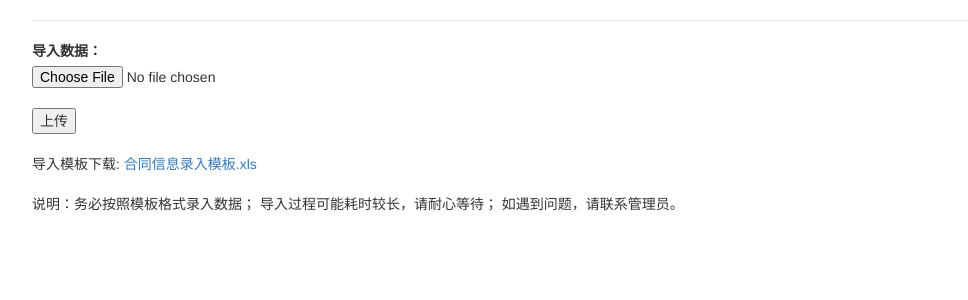
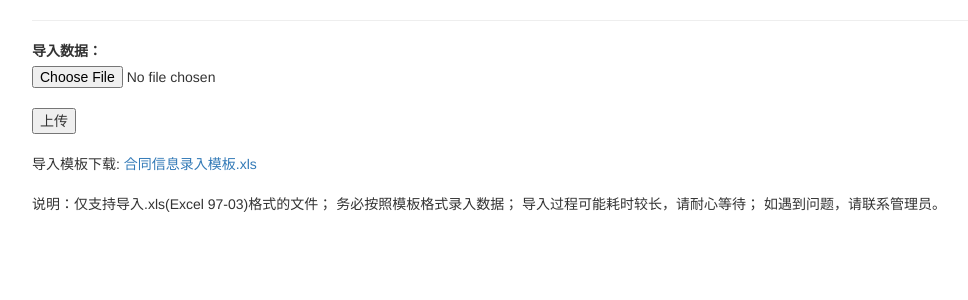
Before and after one commit to oratun/ContractReminder, a Flask app: template app/templates/upload.html in a window 1280 px wide. Shown: the part 151-451 px from the top of the page, without its empty margins (38-1006 px from the left). Run offline with Flask 2, Linux system fonts and the light colour scheme; the template is opened without the code that fills it: values that come from a table or form of the project are taken from there, others are empty; some libraries are stand-ins or nearby versions.

Commit message:
upload.html improve

```diff
--- a/app/main/forms.py
+++ b/app/main/forms.py
@@ -46,5 +46,5 @@ class SearchForm(FlaskForm):
 
 class AttachForm(FlaskForm):
     attach = FileField('导入数据：', validators=[FileRequired(),
-        FileAllowed(['xls'], u'仅支持.xls格式(Excel 97-03格式)')])
+        FileAllowed(['xls'], message=u'仅支持.xls格式(Excel 97-03格式)')])
     # submit = SubmitField('上传')
--- a/app/main/views.py
+++ b/app/main/views.py
@@ -153,7 +153,6 @@ def upload():
             for col in range(sh.ncols):
                 values.append(sh.cell(row, col).value)
             totals.append(values)
-
         for t in totals:
             post = Post(title = t[0], summary = t[1], note = t[2],
                 start_date = xlrd.xldate_as_datetime(t[3], 0),
--- a/app/templates/upload.html
+++ b/app/templates/upload.html
@@ -21,7 +21,8 @@
 </div>
 <br>
 <div>
-  说明：务必按照模板格式录入数据；
+  说明：仅支持导入.xls(Excel 97-03)格式的文件；
+        务必按照模板格式录入数据；
         导入过程可能耗时较长，请耐心等待；
         如遇到问题，请联系管理员。
 </div>
```
